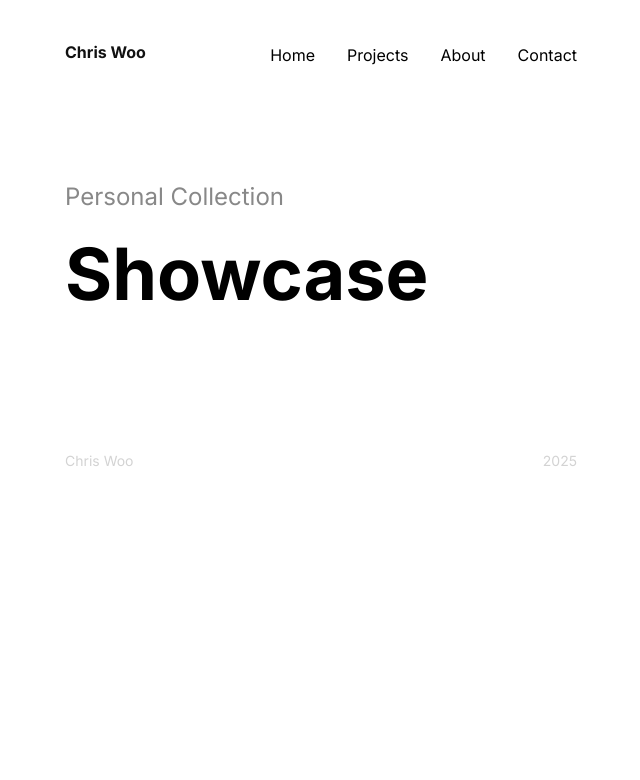
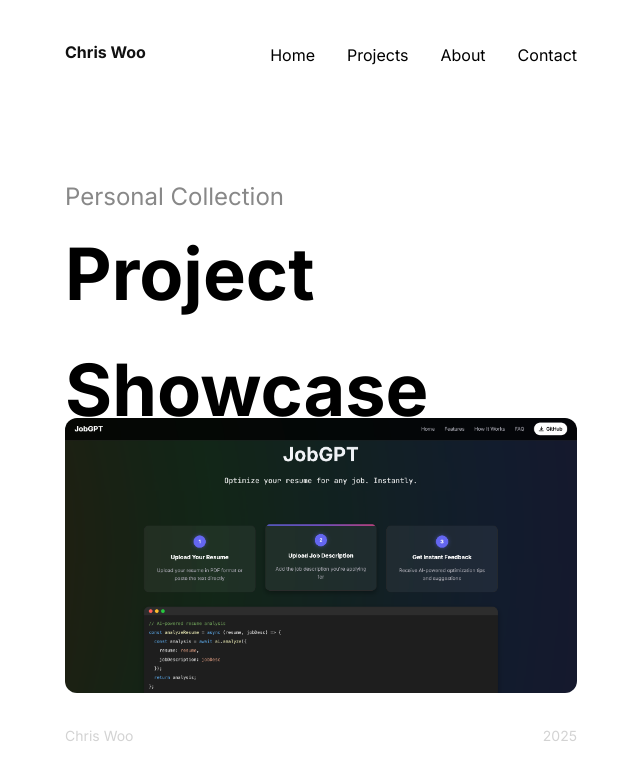
Before and after one commit to ChrisWoo0443/portfolio, a React (Vite) app: page / in a window 1280 px wide. Shown: the top 780 px of the page, without its empty margins (319-959 px from the left). Built offline with nearby package versions, Linux system fonts and the light colour scheme.

Commit message:
added first image

```diff
--- a/src/components/Preview.jsx
+++ b/src/components/Preview.jsx
@@ -1,9 +1,10 @@
 import React from "react";
+import largeImage from "../images/JobGPT_home.png";
 
 export function Preview() {
     return (
         <div className="preview-container">
-            {/* <img src={require("./images/JobGPT_home.png")} alt="JobGPT Home"/> */}
+            <img src={largeImage} alt="JobGPT Home" className="preview-large"/>
         </div>
     );
 }
--- a/src/pages/Home.jsx
+++ b/src/pages/Home.jsx
@@ -12,7 +12,7 @@
             <header className="header" role="banner">
                 <div className="header-logo">Personal Collection</div>
                 <div className="header-content">
-                    <h1 className="header-title">Showcase</h1>
+                    <h1 className="header-title">Project Showcase</h1>
                 </div>
             </header>
 
```
